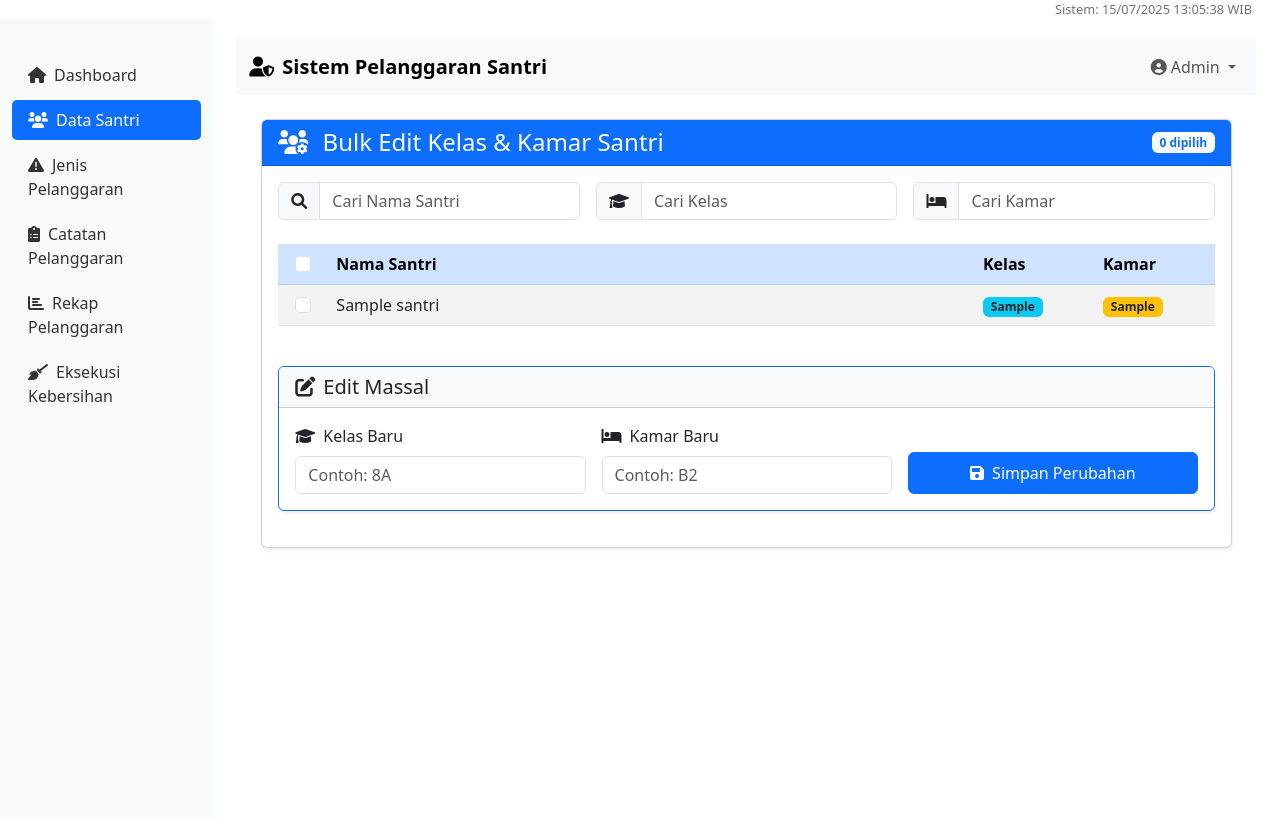
After one commit to syathiby/rekap-mukholif, a PHP site: page /santri/bulk-edit.php in a window 1280 px wide. The commit adds this page. Run offline with PHP 8.4, Linux system fonts and the light colour scheme; tables that the repository leaves empty or names only in its code hold one stand-in row (values such as "Sample post"); some libraries are stand-ins or nearby versions.

Commit message:
update santri.php, index.php dan tambah bulk-edit.php

```diff
--- /dev/null
+++ b/santri/bulk-edit.php
@@ -0,0 +1,199 @@
+<?php
+include '../header.php';
+include '../db.php';
+
+// Ambil semua santri
+$santri = $conn->query("SELECT * FROM santri ORDER BY nama ASC");
+?>
+
+<div class="container mt-4">
+  <div class="card shadow-sm">
+    <div class="card-header bg-primary text-white">
+      <div class="d-flex justify-content-between align-items-center">
+        <h4 class="mb-0"><i class="fas fa-users-cog me-2"></i> Bulk Edit Kelas & Kamar Santri</h4>
+        <span class="badge bg-light text-primary" id="selectedCount">0 dipilih</span>
+      </div>
+    </div>
+
+    <div class="card-body">
+      <!-- 🔍 Search Section -->
+      <div class="row g-3 mb-4">
+        <div class="col-md-4">
+          <div class="input-group">
+            <span class="input-group-text bg-light"><i class="fas fa-search"></i></span>
+            <input type="text" id="searchNama" class="form-control" placeholder="Cari Nama Santri">
+          </div>
+        </div>
+        <div class="col-md-4">
+          <div class="input-group">
+            <span class="input-group-text bg-light"><i class="fas fa-graduation-cap"></i></span>
+            <input type="text" id="searchKelas" class="form-control" placeholder="Cari Kelas">
+          </div>
+        </div>
+        <div class="col-md-4">
+          <div class="input-group">
+            <span class="input-group-text bg-light"><i class="fas fa-bed"></i></span>
+            <input type="text" id="searchKamar" class="form-control" placeholder="Cari Kamar">
+          </div>
+        </div>
+      </div>
+
+      <form method="post" action="">
+        <div class="table-responsive">
+          <table class="table table-hover table-striped" id="santriTable">
+            <thead class="table-primary">
+              <tr>
+                <th width="50px" class="text-center">
+                  <input type="checkbox" id="selectAll" class="form-check-input">
+                </th>
+                <th>Nama Santri</th>
+                <th width="120px">Kelas</th>
+                <th width="120px">Kamar</th>
+              </tr>
+            </thead>
+            <tbody>
+              <?php while ($row = $santri->fetch_assoc()): ?>
+              <tr>
+                <td class="text-center">
+                  <input type="checkbox" name="santri_ids[]" value="<?= $row['id'] ?>" class="form-check-input santri-checkbox">
+                </td>
+                <td><?= htmlspecialchars($row['nama']) ?></td>
+                <td>
+                  <span class="badge bg-info text-dark"><?= htmlspecialchars($row['kelas']) ?></span>
+                </td>
+                <td>
+                  <span class="badge bg-warning text-dark"><?= htmlspecialchars($row['kamar']) ?></span>
+                </td>
+              </tr>
+              <?php endwhile; ?>
+            </tbody>
+          </table>
+        </div>
+
+        <!-- Bulk Edit Form -->
+        <div class="card mt-4 border-primary">
+          <div class="card-header bg-light">
+            <h5 class="mb-0"><i class="fas fa-edit me-2"></i>Edit Massal</h5>
+          </div>
+          <div class="card-body">
+            <div class="row g-3">
+              <div class="col-md-4">
+                <label class="form-label"><i class="fas fa-graduation-cap me-2"></i>Kelas Baru</label>
+                <input type="text" name="kelas_baru" class="form-control" placeholder="Contoh: 8A" required>
+              </div>
+              <div class="col-md-4">
+                <label class="form-label"><i class="fas fa-bed me-2"></i>Kamar Baru</label>
+                <input type="text" name="kamar_baru" class="form-control" placeholder="Contoh: B2" required>
+              </div>
+              <div class="col-md-4 d-flex align-items-end">
+                <button type="submit" name="update" class="btn btn-primary w-100 py-2">
+                  <i class="fas fa-save me-2"></i>Simpan Perubahan
+                </button>
+              </div>
+            </div>
+          </div>
+        </div>
+      </form>
+
+      <?php
+      if (isset($_POST['update'])) {
+          $ids = $_POST['santri_ids'] ?? [];
+          $kelasBaru = htmlspecialchars($_POST['kelas_baru']);
+          $kamarBaru = htmlspecialchars($_POST['kamar_baru']);
+
+          if (!empty($ids)) {
+              $idList = implode(',', array_map('intval', $ids));
+              $update = $conn->query("UPDATE santri SET kelas = '$kelasBaru', kamar = '$kamarBaru' WHERE id IN ($idList)");
+
+              if ($update) {
+                  echo '<div class="alert alert-success mt-3 d-flex align-items-center">
+                          <i class="fas fa-check-circle me-2 fs-4"></i>
+                          <div>
+                            <h5 class="mb-1">Update Berhasil!</h5>
+                            <p class="mb-0">Berhasil update kelas ke <strong>'.$kelasBaru.'</strong> dan kamar ke <strong>'.$kamarBaru.'</strong> untuk '.count($ids).' santri.</p>
+                          </div>
+                        </div>';
+              } else {
+                  echo '<div class="alert alert-danger mt-3 d-flex align-items-center">
+                          <i class="fas fa-exclamation-circle me-2 fs-4"></i>
+                          <div>
+                            <h5 class="mb-1">Gagal Update</h5>
+                            <p class="mb-0">'.$conn->error.'</p>
+                          </div>
+                        </div>';
+              }
+          } else {
+              echo '<div class="alert alert-warning mt-3 d-flex align-items-center">
+                      <i class="fas fa-exclamation-triangle me-2 fs-4"></i>
+                      <div>
+                        <h5 class="mb-1">Tidak Ada Santri Dipilih</h5>
+                        <p class="mb-0">Silakan pilih santri yang ingin diubah terlebih dahulu.</p>
+                      </div>
+                    </div>';
+          }
+      }
+      ?>
+    </div>
+  </div>
+</div>
+
+<!-- 🔁 Script Select All & Search Filter -->
+<script>
+  // Update selected count
+  function updateSelectedCount() {
+    const selected = document.querySelectorAll('input.santri-checkbox:checked').length;
+    document.getElementById('selectedCount').textContent = selected + ' dipilih';
+  }
+
+  // Select all checkbox
+  document.getElementById('selectAll').addEventListener('click', function () {
+    const checkboxes = document.querySelectorAll('input.santri-checkbox');
+    checkboxes.forEach(cb => cb.checked = this.checked);
+    updateSelectedCount();
+  });
+
+  // Individual checkbox click
+  document.querySelectorAll('input.santri-checkbox').forEach(checkbox => {
+    checkbox.addEventListener('click', updateSelectedCount);
+  });
+
+  // Filter table
+  function filterTable() {
+    let inputNama = document.getElementById('searchNama').value.toLowerCase();
+    let inputKelas = document.getElementById('searchKelas').value.toLowerCase();
+    let inputKamar = document.getElementById('searchKamar').value.toLowerCase();
+
+    let rows = document.querySelectorAll("#santriTable tbody tr");
+
+    rows.forEach(row => {
+      let nama = row.cells[1].innerText.toLowerCase();
+      let kelas = row.cells[2].innerText.toLowerCase();
+      let kamar = row.cells[3].innerText.toLowerCase();
+
+      let matchNama = nama.includes(inputNama);
+      let matchKelas = kelas.includes(inputKelas);
+      let matchKamar = kamar.includes(inputKamar);
+
+      row.style.display = (matchNama && matchKelas && matchKamar) ? "" : "none";
+    });
+  }
+
+  // Add debounce to search
+  function debounce(func, timeout = 300){
+    let timer;
+    return (...args) => {
+      clearTimeout(timer);
+      timer = setTimeout(() => { func.apply(this, args); }, timeout);
+    };
+  }
+
+  const searchInputs = ['searchNama', 'searchKelas', 'searchKamar'];
+  searchInputs.forEach(id => {
+    document.getElementById(id).addEventListener('keyup', debounce(filterTable));
+  });
+
+  // Initialize count
+  updateSelectedCount();
+</script>
+
+<?php include '../footer.php'; ?>
--- a/santri/index.php
+++ b/santri/index.php
@@ -111,6 +111,9 @@ require_once __DIR__ . '/../header.php';
             </a>
             <a href="bulk-create.php" class="btn btn-primary me-2">
                 <i class="fas fa-file-import me-1"></i> Bulk Input
+            </a>
+            <a href="bulk-edit.php" class="btn btn-warning me-2">
+                <i class="fas fa-pen-to-square me-1"></i> Bulk Edit
             </a>
             <button type="button" class="btn btn-danger" onclick="confirmBulkDelete()">
                 <i class="fas fa-user-minus me-1"></i> Hapus Terpilih
```
Also changed, not shown: rekap/santri.php (line endings or trailing spaces).
